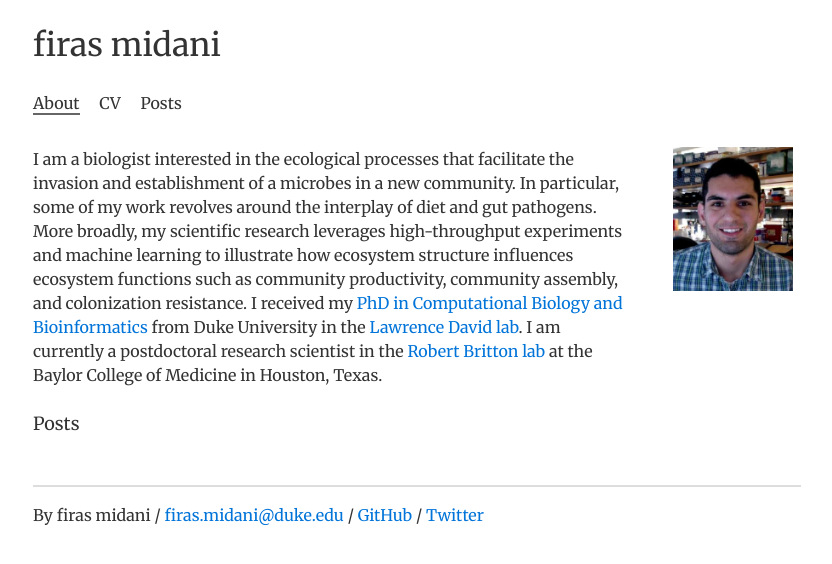
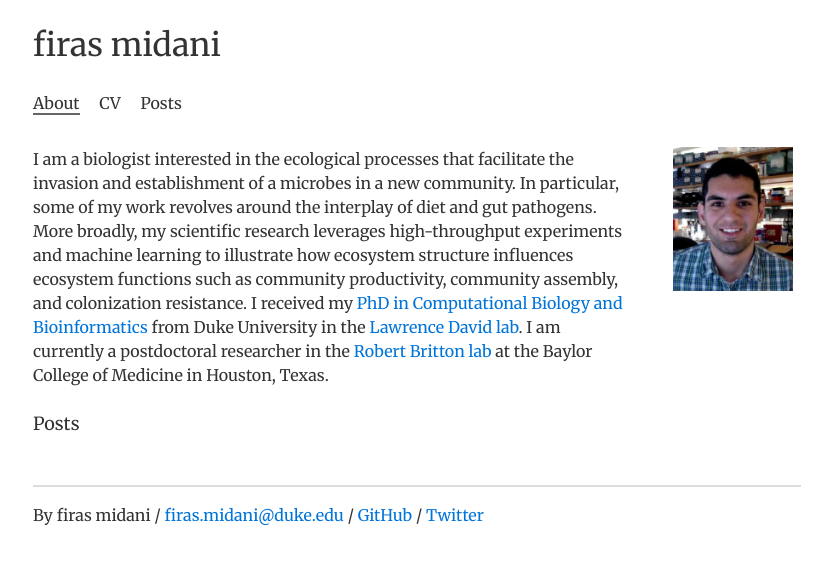
Before and after one commit to firasmidani/firasmidani.github.io, a Jekyll site: the page built from about.html, in a window 1280 px wide. Shown: the top 564 px of the page, without its empty margins (223-1055 px from the left). Built offline with Jekyll 4.4.1, drawn with Linux system fonts in a browser that asks for light colours; comment, search, counter and statistics services are not loaded.

Commit message:
Update about.html

```diff
--- a/about.html
+++ b/about.html
@@ -19,7 +19,7 @@ title: about
 	   my <a href="https://genome.duke.edu/education/CBB">PhD in Computational
 	   Biology and Bioinformatics</a>  from Duke University in the
 	   <a href="http://el.ladlab.org:8080">Lawrence David lab</a>.
-	   I am currently a postdoctoral research scientist in the
+	   I am currently a postdoctoral researcher in the
 	   <a href=“https://www.bcm.edu/research/labs/robert-britton”>Robert Britton lab</a>
 	   at the Baylor College of Medicine in Houston, Texas.
       </p1>
```
